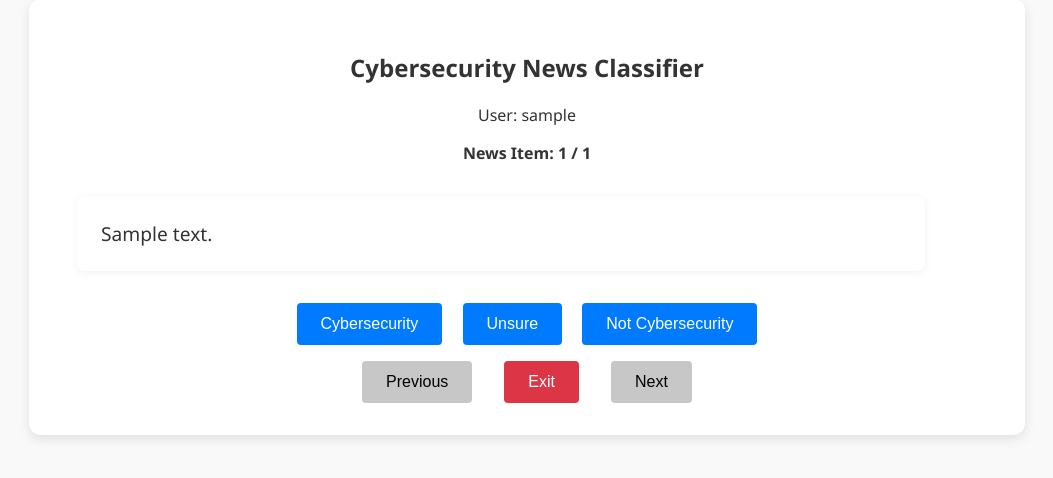
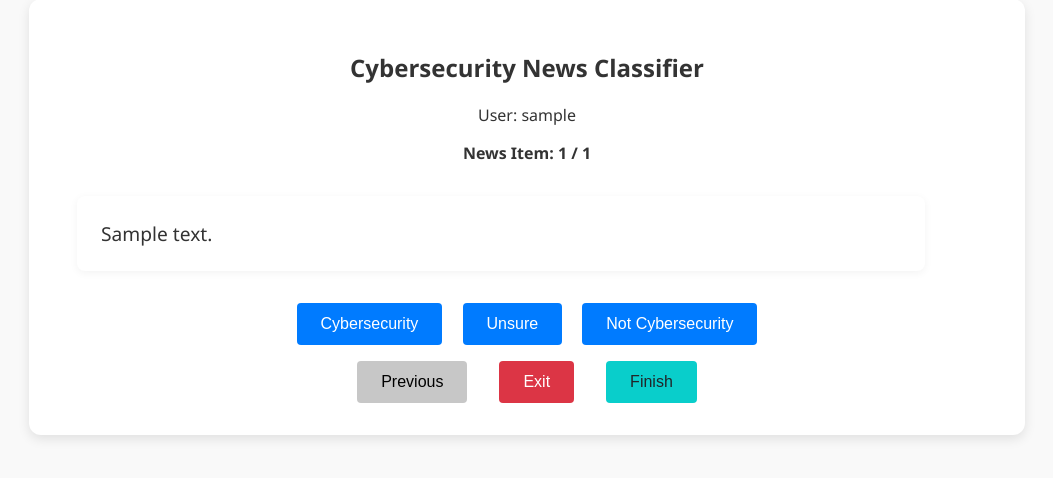
Before and after one commit to taranis-ai/cybersec-survey, a Flask app: template cybersec_survey/templates/classify.html in a window 1280 px wide. Shown: the part 183-661 px from the top of the page, without its empty margins (113-1166 px from the left). Run offline with Flask 3, Linux system fonts and the light colour scheme; the template is opened without the code that fills it: most values are stand-ins (such as "Sample title", 1, 10 or a date in 2020); parts of the project's set-up code (start-up, migrations or seed data) failed here and were passed over.

Commit message:
Change "Next" button to finish, when on last News Item

```diff
--- a/cybersec_survey/static/js/app.js
+++ b/cybersec_survey/static/js/app.js
@@ -18,6 +18,17 @@ function renderText() {
     document.getElementById("btn-next").style.display = "none";
   } else {
     document.getElementById("btn-next").style.display = "inline-block";
+  }
+
+  // Turn "Next" into "Finish" if last News Item was reached
+  if (currentIndex === news_items.length - 1) {
+    document.getElementById("btn-next").textContent = "Finish";
+    document.getElementById("btn-next").classList.add("finish-button");
+    document.getElementById("btn-next").classList.remove("move-button");
+  } else {
+    document.getElementById("btn-next").textContent = "Next";
+    document.getElementById("btn-next").classList.remove("finish-button");
+    document.getElementById("btn-next").classList.add("move-button");
   }
 
   // Check if clicked "Next" on last News item
--- a/cybersec_survey/templates/classify.html
+++ b/cybersec_survey/templates/classify.html
@@ -53,6 +53,11 @@
       background-color: #dc3545;
       color: #ffffff;
     }
+    .finish-button {
+      background-color: #09cecb;
+      color: #212529;
+    }
+
 
   </style>
 </head>
```
